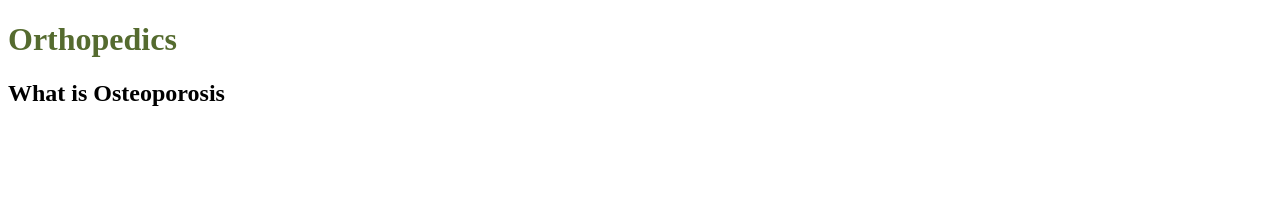
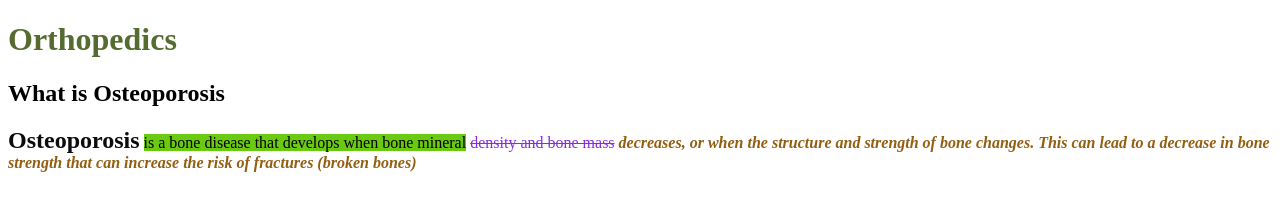
Before and after one commit to AMARACC/girlsAmara, a plain HTML site: page index.html in a window 1280 px wide. Drawn offline with Linux system fonts and the light colour scheme.

Commit message:
inital commit

```diff
--- a/index.html
+++ b/index.html
@@ -4,11 +4,11 @@
     <meta charset="UTF-8">
     <meta http-equiv="X-UA-Compatible" content="IE=edge">
     <meta name="viewport" content="width=device-width, initial-scale=1.0">
-    <title>DEPT</title>
+    <title>Here to learn</title>
 </head>
 <body>
     <h1 style="color: darkolivegreen;">Orthopedics</h1>
     <h2>What is Osteoporosis</h2>
-
+   <p style="color: rgb(12, 12, 14);" > <strong style="font-size: x-large;" >Osteoporosis</strong> <mark style="background-color: rgb(106, 201, 17);"> is a bone disease that develops when bone mineral</mark> <strike style="color: blueviolet;" >density and bone mass</strike> <i style="color: rgb(146, 95, 18);" > <strong> decreases, or when the structure and strength of bone changes. This can lead to a decrease in bone strength that can increase the risk of fractures (broken bones) </strong></i> </p>
 </body>
 </html>
```
